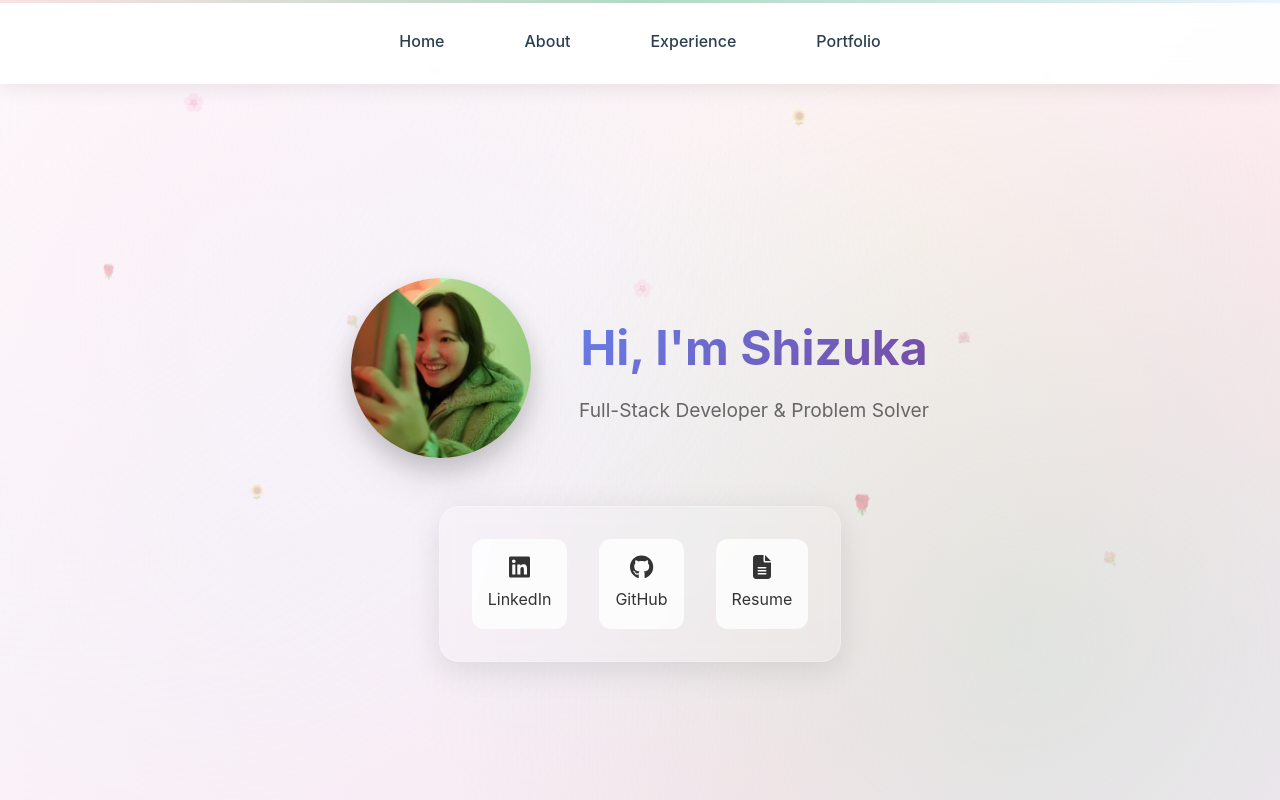
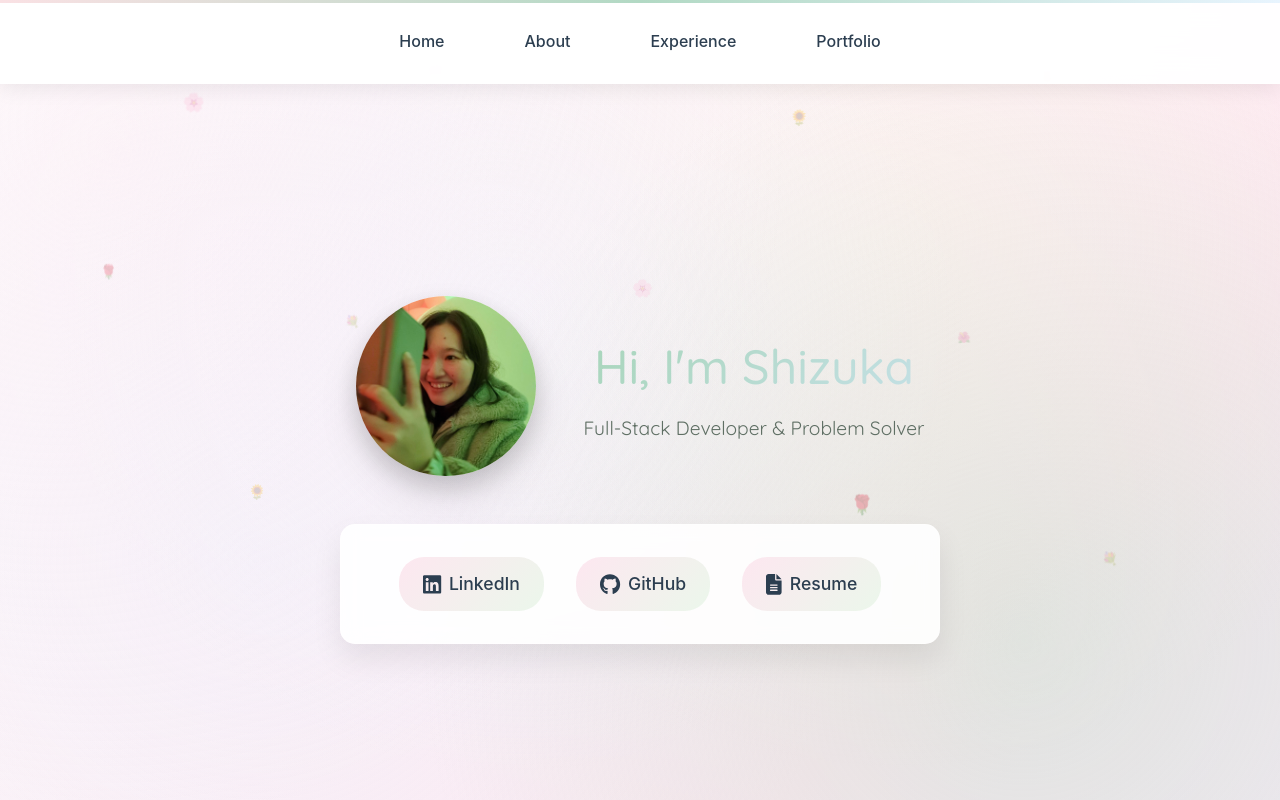
Before and after one commit to tkpp26/portfolio, a React (Create React App) app in the folder front/: page / in a window 1280 px wide. Shown: the top 800 px of the page. Built offline with nearby package versions, Linux system fonts and the light colour scheme; no server answers.

Commit message:
change link container

```diff
--- a/front/src/components/Portfolio.js
+++ b/front/src/components/Portfolio.js
@@ -19,41 +19,53 @@ export default function Portfolio() {
       title: "AI Customer Support Chatbot",
       github: "https://github.com/tkpp26/ai-customer-support",
       demo: "https://ai-customer-support-demo.vercel.app",
-      description: "Intelligent customer service chatbot built with Next.js, OpenAI GPT-4, and RAG architecture. Features real-time responses, conversation memory, and 98% accuracy in handling customer queries.",
-      technologies: ["Next.js", "OpenAI API", "Pinecone", "RAG", "Vercel"]
+      description:
+        "Intelligent customer service chatbot built with Next.js, OpenAI GPT-4, and RAG architecture. Features real-time responses, conversation memory, and 98% accuracy in handling customer queries.",
+      technologies: ["Next.js", "OpenAI API", "Pinecone", "RAG", "Vercel"],
     },
     {
       title: "AI Flashcard SaaS",
       github: "https://github.com/tkpp26/ai-flashcards",
       website: "https://ai-flashcards-saas.vercel.app",
-      description: "SaaS platform that generates intelligent flashcards from any text using AI. Includes spaced repetition algorithms, progress tracking, and Stripe payment integration.",
-      technologies: ["React", "Firebase", "OpenAI", "Stripe", "Material-UI"]
+      description:
+        "SaaS platform that generates intelligent flashcards from any text using AI. Includes spaced repetition algorithms, progress tracking, and Stripe payment integration.",
+      technologies: ["React", "Firebase", "OpenAI", "Stripe", "Material-UI"],
     },
     {
       title: "Clothing Recommendation System",
       github: "https://github.com/khmorad/clothingRecommendationApp/tree/main",
       demo: "https://www.youtube.com/watch?v=P2Y8-JbCPIk",
-      description: "ML-powered clothing recommendation engine using CNNs for image analysis. Features image segmentation, similarity matching, and personalized recommendations based on user preferences.",
-      technologies: ["Python", "TensorFlow", "OpenCV", "React", "Flask"]
+      description:
+        "ML-powered clothing recommendation engine using CNNs for image analysis. Features image segmentation, similarity matching, and personalized recommendations based on user preferences.",
+      technologies: ["Python", "TensorFlow", "OpenCV", "React", "Flask"],
     },
     {
       title: "AI Recipe Generator",
       github: "https://github.com/khmorad/recipeMakerAI",
       demo: "https://www.youtube.com/watch?v=erw31rS5tag",
       website: "https://recepie-maker-ai.vercel.app/",
-      description: "Smart recipe generator that creates personalized recipes based on available ingredients, dietary restrictions, and preferences using OpenAI's GPT models.",
-      technologies: ["React", "OpenAI API", "Node.js", "MongoDB", "Vercel"]
+      description:
+        "Smart recipe generator that creates personalized recipes based on available ingredients, dietary restrictions, and preferences using OpenAI's GPT models.",
+      technologies: ["React", "OpenAI API", "Node.js", "MongoDB", "Vercel"],
     },
     {
       title: "Diabetes Risk Prediction Model",
       github: "https://github.com/tkpp26/Diabetes-Classification",
-      colab: "https://colab.research.google.com/drive/1csXvpUAIGlWY8na0sDJoLn-MRuGZwIjY?usp=sharing",
-      description: "Machine learning model for diabetes risk assessment using ensemble methods. Achieved 94% accuracy with comprehensive data preprocessing and feature engineering.",
-      technologies: ["Python", "Scikit-learn", "Pandas", "Matplotlib", "Jupyter"]
-    }
+      colab:
+        "https://colab.research.google.com/drive/1csXvpUAIGlWY8na0sDJoLn-MRuGZwIjY?usp=sharing",
+      description:
+        "Machine learning model for diabetes risk assessment using ensemble methods. Achieved 94% accuracy with comprehensive data preprocessing and feature engineering.",
+      technologies: [
+        "Python",
+        "Scikit-learn",
+        "Pandas",
+        "Matplotlib",
+        "Jupyter",
+      ],
+    },
   ];
 
-  const images = [image1, image2, image3, image4, image5];
+  const images = [image1, image2, image4, image3, image5];
 
   const cardsPerPage = 4;
   const totalPages = Math.ceil(projects.length / cardsPerPage);
@@ -114,7 +126,10 @@ export default function Portfolio() {
                     <p>{project.description}</p>
                     {project.technologies && (
                       <div className="tech-stack">
-                        <small><strong>Tech Stack:</strong> {project.technologies.join(", ")}</small>
+                        <small>
+                          <strong>Tech Stack:</strong>{" "}
+                          {project.technologies.join(", ")}
+                        </small>
                       </div>
                     )}
                     <div className="portfolio-links">
@@ -177,7 +192,7 @@ export default function Portfolio() {
         {Array.from({ length: totalPages }, (_, index) => (
           <div
             key={index}
-            className={`progress-dot ${index === currentPage ? 'active' : ''}`}
+            className={`progress-dot ${index === currentPage ? "active" : ""}`}
             onClick={() => setCurrentPage(index)}
           />
         ))}
--- a/front/src/stylings/Introduction.css
+++ b/front/src/stylings/Introduction.css
@@ -1,4 +1,5 @@
 /* Updated Introduction.css for better layout */
+@import url("https://fonts.googleapis.com/css2?family=Quicksand:wght@400;500;600&display=swap");
 
 .introduction {
   padding: 2rem;
@@ -95,10 +96,42 @@
   -webkit-text-fill-color: transparent;
   background-clip: text;
 }
+.typing-container h1 {
+  font-family: "Quicksand", sans-serif;
+  font-size: 3rem;
+  font-weight: 500; /* Softer than bold */
+  margin-bottom: 0.5rem;
+  background: linear-gradient(135deg, #a8d5ba 0%, #c4e0e5 100%);
+  -webkit-background-clip: text;
+  -webkit-text-fill-color: transparent;
+  background-clip: text;
+  display: inline-block;
+  position: relative;
+  white-space: nowrap;
+}
 
+.typing-container h1::after {
+  content: "|";
+  position: absolute;
+  right: -0.4em;
+  animation: blink 0.8s infinite;
+  color: rgba(80, 80, 80, 0.5); /* softer grey cursor */
+}
+
+@keyframes blink {
+  0%,
+  50% {
+    opacity: 1;
+  }
+  51%,
+  100% {
+    opacity: 0;
+  }
+}
 .intro-subtitle {
+  font-family: "Quicksand", sans-serif;
   font-size: 1.2rem;
-  color: #666;
+  color: #5f6f64; /* muted sage tone */
   margin: 0;
   opacity: 0;
   animation: fadeInUp 0.6s ease-out 1.2s both;
@@ -106,9 +139,13 @@
 
 /* Links Container */
 .links-container {
+  display: flex;
+  align-items: center;
+  justify-content: center;
+  width: 100vw;
   opacity: 0;
-  transform: translateY(20px);
-  transition: all 0.8s cubic-bezier(0.4, 0, 0.2, 1);
+  transform: translateY(30px);
+  transition: all 1.5s cubic-bezier(0.4, 0, 0.2, 1) 0.5s;
 }
 
 .links-container.visible {
@@ -117,46 +154,80 @@
 }
 
 .links-card {
-  background: rgba(255, 255, 255, 0.1);
+  width: min(80%, 600px);
+  background: rgba(255, 255, 255, 0.9);
   backdrop-filter: blur(10px);
-  border: 1px solid rgba(255, 255, 255, 0.2);
-  border-radius: 20px;
+  box-shadow: 0 15px 30px var(--shadow-light);
+  display: flex;
+  align-items: center;
+  justify-content: center;
   padding: 2rem;
-  box-shadow: 0 8px 32px rgba(0, 0, 0, 0.1);
+  border-radius: 15px;
+  border: 1px solid rgba(255, 255, 255, 0.3);
+  transition: all 0.01s ease;
+}
+
+.links-card:hover {
+  transform: translateY(-3px);
+  box-shadow: 0 20px 40px var(--shadow-medium);
 }
 
 .links {
   display: flex;
+  flex-wrap: wrap;
   gap: 2rem;
   justify-content: center;
 }
 
 .links a {
+  text-decoration: none;
+  color: var(--text-dark);
+  font-size: 1.1rem;
+  font-weight: 500;
   display: flex;
-  flex-direction: column;
   align-items: center;
-  gap: 0.5rem;
-  padding: 1rem;
-  text-decoration: none;
-  color: #333;
-  border-radius: 12px;
-  transition: all 0.3s ease;
-  background: rgba(255, 255, 255, 0.8);
+  padding: 0.8rem 1.5rem;
+  border-radius: 25px;
+  background: linear-gradient(135deg, var(--soft-pink), var(--mint-green));
+  transition: all 0.3s cubic-bezier(0.4, 0, 0.2, 1);
+  position: relative;
+  overflow: hidden;
+}
+
+.links a::before {
+  content: "";
+  position: absolute;
+  top: 0;
+  left: -100%;
+  width: 100%;
+  height: 100%;
+  background: linear-gradient(
+    90deg,
+    transparent,
+    rgba(255, 255, 255, 0.4),
+    transparent
+  );
+  transition: left 0.5s;
+}
+
+.links a:hover::before {
+  left: 100%;
 }
 
 .links a:hover {
-  transform: translateY(-5px);
-  background: rgba(255, 255, 255, 1);
-  box-shadow: 0 10px 25px rgba(0, 0, 0, 0.15);
+  transform: translateY(-2px) scale(1.05);
+  box-shadow: 0 10px 20px var(--shadow-medium);
+  color: var(--text-dark);
 }
 
-.links .icon {
-  font-size: 1.5rem;
+.icon {
+  margin-right: 8px;
+  font-size: 1.3rem;
   transition: transform 0.3s ease;
 }
 
 .links a:hover .icon {
-  transform: scale(1.2);
+  transform: scale(1.2) rotate(5deg);
 }
 
 /* Animations */
```
